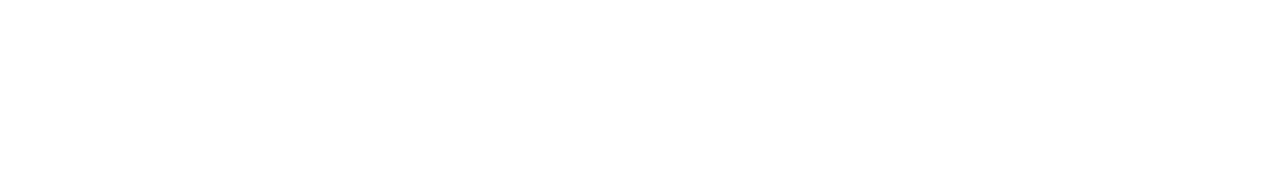
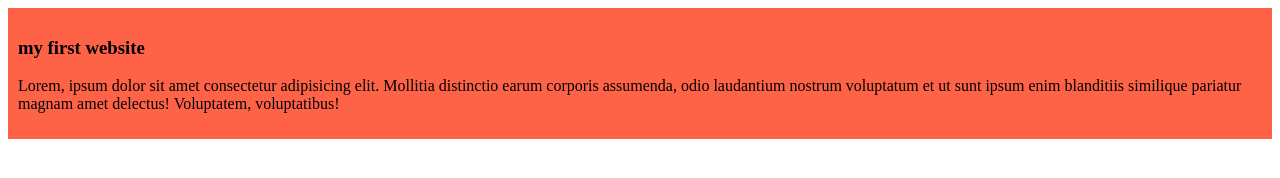
Before and after one commit to Razdee01/my-simple-website, a plain HTML site: page index.html in a window 1280 px wide. Drawn offline with Linux system fonts and the light colour scheme.

Commit message:
added the first blog

```diff
--- a/index.html
+++ b/index.html
@@ -4,8 +4,13 @@
     <meta charset="UTF-8">
     <meta name="viewport" content="width=device-width, initial-scale=1.0">
     <title>my simple website</title>
+    <link rel="stylesheet" href="styles/blog.css">
 </head>
 <body>
+    <div>
+        <h3>my first website</h3>
+        <p>Lorem, ipsum dolor sit amet consectetur adipisicing elit. Mollitia distinctio earum corporis assumenda, odio laudantium nostrum voluptatum et ut sunt ipsum enim blanditiis similique pariatur magnam amet delectus! Voluptatem, voluptatibus!</p>
+    </div>
 
 </body>
 </html>
--- /dev/null
+++ b/styles/blog.css
@@ -0,0 +1,4 @@
+div{
+    background-color: tomato;
+    padding: 10px;
+}
```
